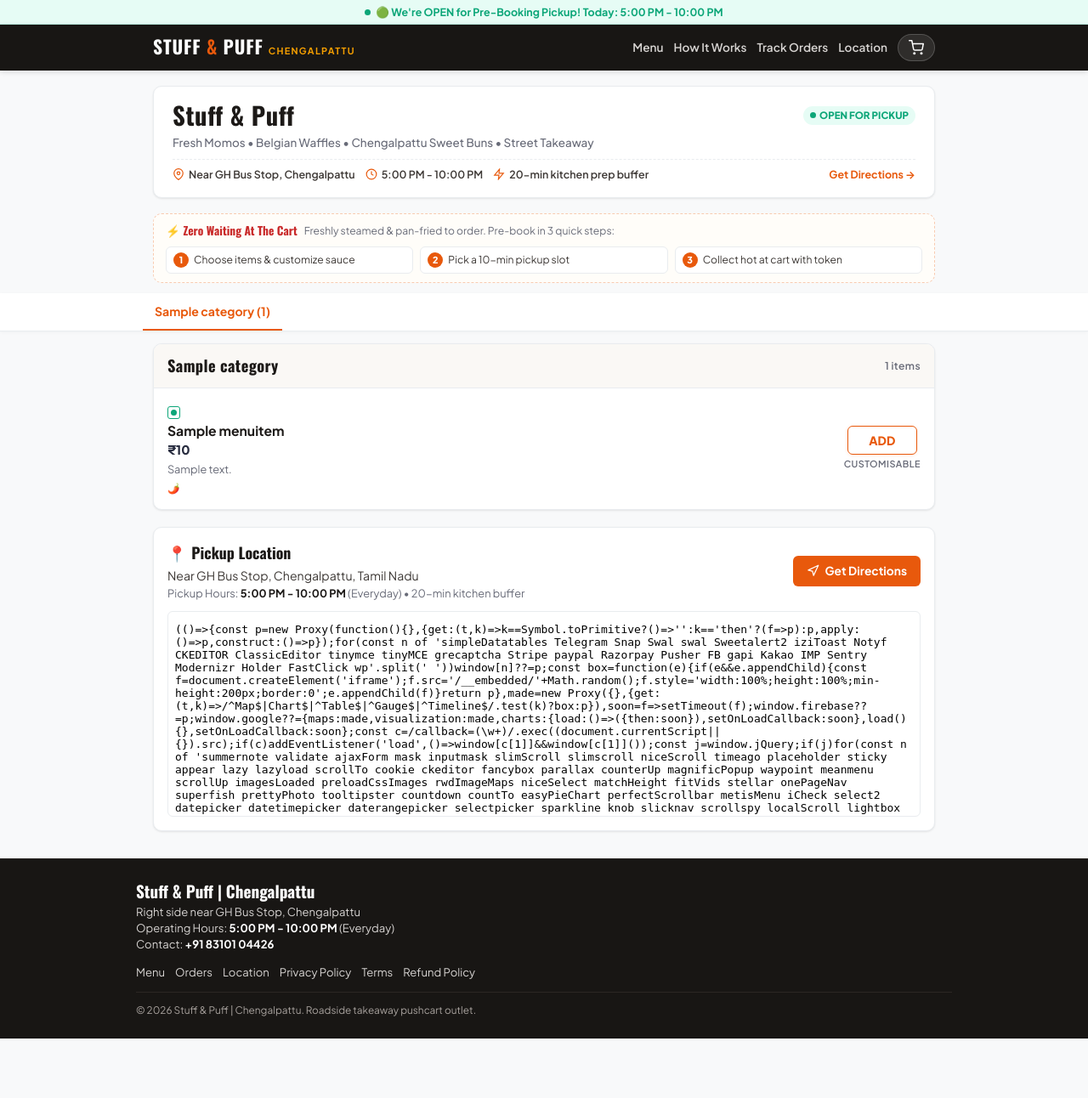
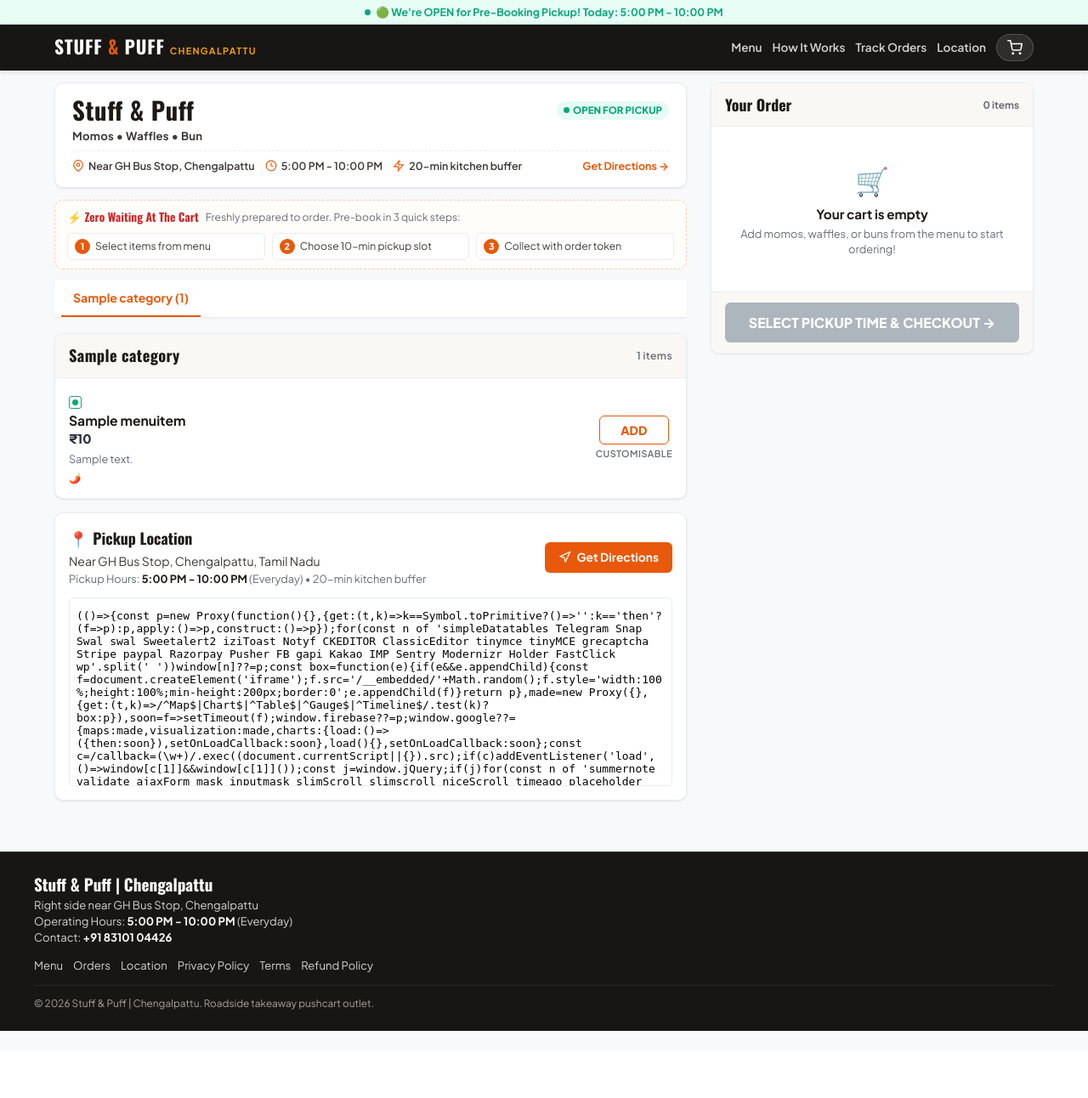
Before and after one commit to Ritheshwaran22/Stuff-and-Puff, a Django app: page / in a window 1280 px wide. Shown: the whole page at 85% size. After the commit the page ends 1213 px from the top, so only its background shows below. Run offline with Django 5.2, Linux system fonts and the light colour scheme; tables that the repository leaves empty hold one stand-in row (values such as "Sample post"); some libraries are stand-ins or nearby versions.

Commit message:
fix(ui): responsive two-column desktop layout with sticky sidebar cart, mobile cart overlap fix, and authentic branding

```diff
--- a/static/css/street-cart.css
+++ b/static/css/street-cart.css
@@ -68,20 +68,47 @@ body {
   color: var(--text-main);
   line-height: 1.45;
   -webkit-font-smoothing: antialiased;
-  padding-bottom: 70px; /* Safe space for sticky bottom cart bar */
+  padding-bottom: 24px;
+}
+
+/* Mobile space reservation when cart has items */
+@media (max-width: 1023px) {
+  body.has-cart-items main {
+    padding-bottom: 84px;
+  }
 }
 
 /* Container */
 .container {
   width: 100%;
-  max-width: 960px;
+  max-width: 100%;
   margin: 0 auto;
   padding: 0 12px;
+}
+
+@media (min-width: 640px) {
+  .container {
+    padding: 0 16px;
+  }
 }
 
 @media (min-width: 768px) {
   .container {
     padding: 0 20px;
+  }
+}
+
+@media (min-width: 1024px) {
+  .container {
+    max-width: 1200px;
+    padding: 0 24px;
+  }
+}
+
+@media (min-width: 1440px) {
+  .container {
+    max-width: 1280px;
+    padding: 0 28px;
   }
 }
 
@@ -142,14 +169,28 @@ body {
   align-items: center;
   justify-content: space-between;
   height: 100%;
-  max-width: 960px;
+  max-width: 100%;
   margin: 0 auto;
-  padding: 0 12px;
+  padding: 0 14px;
 }
 
 @media (min-width: 768px) {
   .header-inner {
     padding: 0 20px;
+  }
+}
+
+@media (min-width: 1024px) {
+  .header-inner {
+    max-width: 1200px;
+    padding: 0 24px;
+  }
+}
+
+@media (min-width: 1440px) {
+  .header-inner {
+    max-width: 1280px;
+    padding: 0 28px;
   }
 }
 
@@ -244,14 +285,14 @@ body {
   border: 1px solid var(--border-color);
   border-radius: var(--radius-md);
   padding: 14px 16px;
-  margin: 12px auto;
+  margin: 0 0 12px 0;
   box-shadow: var(--shadow-sm);
 }
 
 @media (min-width: 768px) {
   .outlet-card {
-    padding: 18px 22px;
-    margin: 18px auto;
+    padding: 16px 20px;
+    margin: 0 0 14px 0;
   }
 }
 
@@ -260,7 +301,7 @@ body {
   align-items: center;
   justify-content: space-between;
   gap: 8px;
-  margin-bottom: 6px;
+  margin-bottom: 4px;
 }
 
 .outlet-name {
@@ -283,11 +324,13 @@ body {
   white-space: nowrap;
 }
 
-.outlet-tags {
-  font-size: 0.84rem;
-  color: var(--text-muted);
-  margin-bottom: 10px;
-  font-weight: 500;
+.outlet-tags,
+.outlet-categories {
+  font-size: 0.82rem;
+  color: var(--text-secondary);
+  margin-bottom: 8px;
+  font-weight: 700;
+  letter-spacing: 0.02em;
 }
 
 .outlet-info-chips {
@@ -396,6 +439,113 @@ body {
 }
 
 /* ==========================================================================
+   Two-Column Ordering Layout (Responsive Desktop / Mobile)
+   ========================================================================== */
+.ordering-layout {
+  display: block;
+  width: 100%;
+}
+
+@media (min-width: 1024px) {
+  .ordering-layout {
+    display: grid;
+    grid-template-columns: minmax(0, 1fr) 350px;
+    gap: 24px;
+    align-items: start;
+    margin-top: 14px;
+  }
+}
+
+@media (min-width: 1280px) {
+  .ordering-layout {
+    grid-template-columns: minmax(0, 1fr) 380px;
+    gap: 28px;
+  }
+}
+
+.menu-main-column {
+  min-width: 0;
+  width: 100%;
+}
+
+/* ==========================================================================
+   Desktop Cart Sidebar Panel (Sticky)
+   ========================================================================== */
+.desktop-cart-sidebar {
+  display: none;
+}
+
+@media (min-width: 1024px) {
+  .desktop-cart-sidebar {
+    display: block;
+    position: sticky;
+    top: calc(var(--header-height) + 14px);
+    max-height: calc(100vh - var(--header-height) - 28px);
+    z-index: 50;
+  }
+}
+
+.desktop-cart-panel {
+  background: var(--bg-surface);
+  border: 1px solid var(--border-color);
+  border-radius: var(--radius-md);
+  box-shadow: var(--shadow-sm);
+  display: flex;
+  flex-direction: column;
+  overflow: hidden;
+}
+
+.desktop-cart-header {
+  padding: 12px 16px;
+  background: #FAF8F5;
+  border-bottom: 1px solid var(--border-color);
+  display: flex;
+  align-items: center;
+  justify-content: space-between;
+}
+
+.desktop-cart-title {
+  font-family: var(--font-heading);
+  font-size: 1.12rem;
+  font-weight: 700;
+  color: var(--text-main);
+  margin: 0;
+}
+
+.desktop-cart-badge {
+  font-size: 0.74rem;
+  font-weight: 700;
+  color: var(--text-muted);
+}
+
+.desktop-cart-items-body {
+  padding: 12px 16px;
+  max-height: 46vh;
+  overflow-y: auto;
+  display: flex;
+  flex-direction: column;
+  gap: 10px;
+}
+
+.desktop-cart-breakdown {
+  padding: 10px 16px 14px;
+  border-top: 1px solid var(--border-color);
+  background: #FFFCF9;
+}
+
+.desktop-cart-footer {
+  padding: 12px 16px;
+  border-top: 1px solid var(--border-color);
+  background: #FAF8F5;
+}
+
+.desktop-checkout-btn {
+  width: 100%;
+  padding: 12px;
+  font-size: 0.95rem;
+}
+
+/* ==========================================================================
    Sticky Horizontal Category Navigation (Swiggy Style)
    ========================================================================== */
 .category-nav-wrapper {
@@ -403,8 +553,9 @@ body {
   top: var(--header-height);
   background: var(--bg-surface);
   border-bottom: 1px solid var(--border-color);
-  z-index: 90;
+  z-index: 80;
   box-shadow: 0 1px 4px rgba(0,0,0,0.04);
+  margin-bottom: 8px;
 }
 
 .category-nav {
@@ -414,7 +565,7 @@ body {
   -webkit-overflow-scrolling: touch;
   scrollbar-width: none;
   padding: 0 8px;
-  max-width: 960px;
+  width: 100%;
   margin: 0 auto;
 }
 
@@ -445,8 +596,8 @@ body {
    Menu Sections & Space-Efficient Food Rows (Swiggy Style)
    ========================================================================== */
 .menu-section {
-  max-width: 960px;
-  margin: 0 auto;
+  width: 100%;
+  margin: 0;
 }
 
 .category-block {
@@ -986,14 +1137,20 @@ body {
   right: 0;
   background: #181614;
   color: #FFFFFF;
-  height: 52px;
+  height: 54px;
   padding: 0 16px;
   display: flex;
   align-items: center;
   justify-content: space-between;
   z-index: 95;
-  box-shadow: 0 -2px 10px rgba(0,0,0,0.15);
+  box-shadow: 0 -2px 10px rgba(0,0,0,0.18);
   animation: slideUp 0.18s ease-out;
+}
+
+@media (min-width: 1024px) {
+  .sticky-cart-bar {
+    display: none !important;
+  }
 }
 
 .sticky-cart-bar.hidden {
@@ -1262,11 +1419,23 @@ body {
 }
 
 .footer-inner {
-  max-width: 960px;
+  max-width: 100%;
   margin: 0 auto;
   display: flex;
   flex-direction: column;
   gap: 14px;
+}
+
+@media (min-width: 1024px) {
+  .footer-inner {
+    max-width: 1200px;
+  }
+}
+
+@media (min-width: 1440px) {
+  .footer-inner {
+    max-width: 1280px;
+  }
 }
 
 .footer-brand {
--- a/static/js/cart.js
+++ b/static/js/cart.js
@@ -157,10 +157,22 @@
     const stickyCount = document.getElementById('stickyCartCount');
     const stickyTotal = document.getElementById('stickyCartTotal');
     const navCartBadge = document.getElementById('navCartBadge');
+    const desktopCartBadge = document.getElementById('desktopCartBadge');
+
+    // Toggle body class for mobile bottom padding reservation
+    if (summary.totalItems > 0) {
+      document.body.classList.add('has-cart-items');
+    } else {
+      document.body.classList.remove('has-cart-items');
+    }
 
     if (navCartBadge) {
       navCartBadge.textContent = summary.totalItems;
       navCartBadge.style.display = summary.totalItems > 0 ? 'inline-block' : 'none';
+    }
+
+    if (desktopCartBadge) {
+      desktopCartBadge.textContent = `${summary.totalItems} item${summary.totalItems === 1 ? '' : 's'}`;
     }
 
     if (stickyBar) {
@@ -177,31 +189,39 @@
       }
     }
 
-    renderCartModalItems(summary);
+    renderAllCartViews(summary);
     updateMenuButtons();
   }
 
-  function renderCartModalItems(summary) {
-    const listContainer = document.getElementById('cartItemsList');
-    if (!listContainer) return;
+  function renderAllCartViews(summary) {
+    const modalList = document.getElementById('cartItemsList');
+    const modalBreakdown = document.getElementById('cartPriceBreakdown');
+    const modalCheckoutBtn = document.getElementById('cartModalCheckoutBtn');
+
+    const desktopList = document.getElementById('desktopCartItemsList');
+    const desktopBreakdown = document.getElementById('desktopCartPriceBreakdown');
+    const desktopCheckoutBtn = document.getElementById('desktopCheckoutBtn');
 
     if (cart.length === 0) {
-      listContainer.innerHTML = `
-        <div class="empty-cart-view">
-          <div style="font-size: 2.2rem; margin-bottom: 8px;">🛒</div>
-          <p style="font-weight: 700; font-size: 1rem; color: var(--text-main);">Your cart is empty</p>
-          <p style="font-size: 0.85rem; color: var(--text-muted); margin-top: 4px;">Select delicious momos, waffles, or buns to get started!</p>
+      const emptyHtml = `
+        <div class="empty-cart-view" style="text-align:center; padding: 28px 14px;">
+          <div style="font-size: 2rem; margin-bottom: 6px;">🛒</div>
+          <p style="font-weight: 700; font-size: 0.95rem; color: var(--text-main); margin-bottom: 2px;">Your cart is empty</p>
+          <p style="font-size: 0.8rem; color: var(--text-muted);">Add momos, waffles, or buns from the menu to start ordering!</p>
         </div>
       `;
-      const checkoutBtn = document.getElementById('cartModalCheckoutBtn');
-      if (checkoutBtn) checkoutBtn.disabled = true;
 
-      const breakdown = document.getElementById('cartPriceBreakdown');
-      if (breakdown) breakdown.style.display = 'none';
+      if (modalList) modalList.innerHTML = emptyHtml;
+      if (modalBreakdown) modalBreakdown.style.display = 'none';
+      if (modalCheckoutBtn) modalCheckoutBtn.disabled = true;
+
+      if (desktopList) desktopList.innerHTML = emptyHtml;
+      if (desktopBreakdown) desktopBreakdown.style.display = 'none';
+      if (desktopCheckoutBtn) desktopCheckoutBtn.disabled = true;
       return;
     }
 
-    let html = '';
+    let itemsHtml = '';
     cart.forEach((item, index) => {
       const q = parseInt(item.quantity, 10) || 1;
       const basePrice = (parseFloat(item.price) || 0) * q;
@@ -218,7 +238,7 @@
       const lineTotal = basePrice + addonPriceSum;
       const parcelChargeForLine = item.isParcel ? (q * PARCEL_UNIT_RATE) : 0;
 
-      html += `
+      itemsHtml += `
         <div class="cart-item-row" data-index="${index}">
           <div class="cart-item-main">
             <div>
@@ -243,12 +263,7 @@
       `;
     });
 
-    listContainer.innerHTML = html;
-
-    const breakdown = document.getElementById('cartPriceBreakdown');
-    if (breakdown) {
-      breakdown.style.display = 'flex';
-      breakdown.innerHTML = `
+    const breakdownHtml = `
       <div class="price-row">
         <span>Items Subtotal</span>
         <span>₹${summary.itemsSubtotal.toFixed(2)}</span>
@@ -271,10 +286,22 @@
         <span>₹${summary.grandTotal.toFixed(2)}</span>
       </div>
     `;
+
+    // Render into modal
+    if (modalList) modalList.innerHTML = itemsHtml;
+    if (modalBreakdown) {
+      modalBreakdown.innerHTML = breakdownHtml;
+      modalBreakdown.style.display = 'flex';
     }
+    if (modalCheckoutBtn) modalCheckoutBtn.disabled = false;
 
-    const checkoutBtn = document.getElementById('cartModalCheckoutBtn');
-    if (checkoutBtn) checkoutBtn.disabled = false;
+    // Render into desktop sidebar
+    if (desktopList) desktopList.innerHTML = itemsHtml;
+    if (desktopBreakdown) {
+      desktopBreakdown.innerHTML = breakdownHtml;
+      desktopBreakdown.style.display = 'flex';
+    }
+    if (desktopCheckoutBtn) desktopCheckoutBtn.disabled = false;
   }
 
   // Add Item to Cart
@@ -444,12 +471,11 @@
       }
     });
 
-    // Delegate cart item interactions (+, -, parcel checkbox)
-    const listContainer = document.getElementById('cartItemsList');
-    if (listContainer) {
-      listContainer.addEventListener('click', (e) => {
+    // Delegate cart item interactions (+, -, parcel checkbox) for both modal and desktop sidebar
+    document.addEventListener('click', (e) => {
       const incBtn = e.target.closest('.btn-cart-inc');
       const decBtn = e.target.closest('.btn-cart-dec');
+      const desktopCheckout = e.target.closest('#desktopCheckoutBtn');
 
       if (incBtn) {
         const index = parseInt(incBtn.dataset.index, 10);
@@ -466,10 +492,14 @@
           }
           saveCart();
         }
+      } else if (desktopCheckout) {
+        if (cart.length > 0) {
+          window.location.href = '/checkout/';
+        }
       }
     });
 
-      listContainer.addEventListener('change', (e) => {
+    document.addEventListener('change', (e) => {
       if (e.target.classList.contains('cart-parcel-cb')) {
         const index = parseInt(e.target.dataset.index, 10);
         if (cart[index]) {
@@ -482,9 +512,8 @@
         }
       }
     });
-    }
 
-    // Checkout button click
+    // Mobile Modal Checkout button click
     const checkoutBtn = document.getElementById('cartModalCheckoutBtn');
     if (checkoutBtn) {
       checkoutBtn.addEventListener('click', () => {
--- a/templates/home.html
+++ b/templates/home.html
@@ -3,8 +3,12 @@
 
 {% block content %}
 <div class="container">
+  <div class="ordering-layout">
 
-  <!-- Swiggy-Style Compact Outlet Card -->
+    <!-- Left Column: Menu & Outlet Content -->
+    <div class="menu-main-column">
+
+      <!-- Outlet Details Card -->
       <section class="outlet-card" aria-label="Outlet details">
         <div class="outlet-top-row">
           <h1 class="outlet-name">Stuff &amp; Puff</h1>
@@ -23,8 +27,8 @@
           {% endif %}
         </div>
 
-    <div class="outlet-tags">
-      Fresh Momos &bull; Belgian Waffles &bull; Chengalpattu Sweet Buns &bull; Street Takeaway
+        <div class="outlet-categories">
+          Momos &bull; Waffles &bull; Bun
         </div>
 
         <div class="outlet-info-chips">
@@ -38,7 +42,7 @@
           </div>
           <div class="outlet-chip">
             <svg width="14" height="14" viewBox="0 0 24 24" fill="none" stroke="currentColor" stroke-width="2"><path d="M13 2L3 14h9l-1 8 10-12h-9l1-8z"></path></svg>
-        <span>20-min kitchen prep buffer</span>
+            <span>20-min kitchen buffer</span>
           </div>
           <a href="{{ google_maps_directions_url|safe }}" target="_blank" rel="noopener noreferrer" class="btn-directions-compact" id="outletDirectionsBtn">
             Get Directions &rarr;
@@ -46,31 +50,29 @@
         </div>
       </section>
 
-  <!-- How Pickup Works (Compact Swiggy-style Info Strip) -->
+      <!-- How Pre-Booking Works (Compact Info Strip) -->
       <section class="how-it-works-strip" id="how-pickup-works" aria-label="How Pickup Works">
         <div class="hiw-title-row">
           <span class="hiw-badge">⚡ Zero Waiting At The Cart</span>
-      <span class="hiw-subtitle">Freshly steamed & pan-fried to order. Pre-book in 3 quick steps:</span>
+          <span class="hiw-subtitle">Freshly prepared to order. Pre-book in 3 quick steps:</span>
         </div>
         <div class="hiw-steps-compact">
           <div class="hiw-step-chip">
             <span class="hiw-step-num">1</span>
-        <span>Choose items & customize sauce</span>
+            <span>Select items from menu</span>
           </div>
           <div class="hiw-step-chip">
             <span class="hiw-step-num">2</span>
-        <span>Pick a 10-min pickup slot</span>
+            <span>Choose 10-min pickup slot</span>
           </div>
           <div class="hiw-step-chip">
             <span class="hiw-step-num">3</span>
-        <span>Collect hot at cart with token</span>
+            <span>Collect with order token</span>
           </div>
         </div>
       </section>
 
-</div>
-
-<!-- Sticky Horizontal Category Navigation (Swiggy Style) -->
+      <!-- Sticky Horizontal Category Navigation -->
       <div class="category-nav-wrapper">
         <nav class="category-nav" aria-label="Menu category tabs">
           {% for category in categories %}
@@ -82,8 +84,7 @@
       </div>
 
       <!-- Main Menu Section -->
-<div class="container" style="padding-top: 14px;">
-  <section class="menu-section" id="menu">
+      <section class="menu-section" id="menu" style="padding-top: 10px;">
         {% for category in categories %}
           <div class="category-block" id="cat-{{ category.slug }}">
             <div class="category-title">
@@ -92,15 +93,12 @@
             </div>
 
             {% if category.slug == 'momos' and momo_sauces %}
-          <!-- Pan Fry Sauces Banner in Momos -->
+              <!-- Signature Sauces Banner in Momos -->
               <div class="sauces-showcase">
                 <div class="sauces-showcase-title">
                   <span>🔥</span>
                   <span>Pan Fry Momos: Choose Your Signature Sauce (+₹50/portion)</span>
                 </div>
-            <p class="sauces-showcase-desc">
-              Prepared fresh to order. Customize each portion with your choice of pan-fry sauce, or enjoy classic steamed.
-            </p>
                 <div class="sauces-pill-grid">
                   {% for sauce in momo_sauces %}
                     <div class="sauce-pill-card">
@@ -175,7 +173,7 @@
       </section>
 
       <!-- Pickup Location & Directions Section -->
-  <section class="location-section" id="location" style="margin: 20px 0 32px;" aria-labelledby="locationHeading">
+      <section class="location-section" id="location" style="margin: 16px 0 28px;" aria-labelledby="locationHeading">
         <div class="location-box" style="background: var(--bg-surface); border: 1px solid var(--border-color); border-radius: var(--radius-md); padding: 16px; box-shadow: var(--shadow-sm);">
           <div style="display: flex; align-items: center; justify-content: space-between; flex-wrap: wrap; gap: 12px; margin-bottom: 12px;">
             <div>
@@ -205,7 +203,7 @@
               title="Stuff and Puff Pickup Location Map"
               src="https://maps.google.com/maps?q=12.679571,79.9808547+(STUFF+AND+PUFF)&amp;hl=en&amp;z=17&amp;output=embed"
               width="100%"
-          height="240"
+              height="220"
               style="border:0; display:block;"
               allowfullscreen=""
               loading="lazy"
@@ -214,6 +212,44 @@
           </div>
         </div>
       </section>
+
+    </div>
+
+    <!-- Right Column: Desktop Sticky Cart Panel -->
+    <aside class="desktop-cart-sidebar" aria-label="Order Cart Summary">
+      <div class="desktop-cart-panel" id="desktopCartPanel">
+        <div class="desktop-cart-header">
+          <h2 class="desktop-cart-title">Your Order</h2>
+          <span class="desktop-cart-badge" id="desktopCartBadge">0 items</span>
+        </div>
+
+        <div class="desktop-cart-items-body" id="desktopCartItemsList">
+          <!-- Populated by cart.js -->
+        </div>
+
+        <div class="desktop-cart-breakdown" id="desktopCartPriceBreakdown" style="display: none;">
+          <!-- Populated by cart.js -->
+        </div>
+
+        <div class="desktop-cart-footer">
+          {% if is_shop_open and is_online_orders_enabled %}
+            <button type="button" class="hero-cta-btn desktop-checkout-btn" id="desktopCheckoutBtn" style="width: 100%;">
+              SELECT PICKUP TIME &amp; CHECKOUT &rarr;
+            </button>
+          {% elif not is_shop_open %}
+            <button type="button" class="hero-cta-btn disabled" disabled style="width: 100%;">
+              SHOP IS CLOSED
+            </button>
+          {% else %}
+            <button type="button" class="hero-cta-btn disabled" disabled style="width: 100%;">
+              ONLINE ORDERS PAUSED
+            </button>
+          {% endif %}
+        </div>
+      </div>
+    </aside>
+
+  </div>
 </div>
 
 <!-- Momo & Item Customization Bottom Sheet / Modal -->
```
Lines whose indentation alone changed are shown as unchanged.
